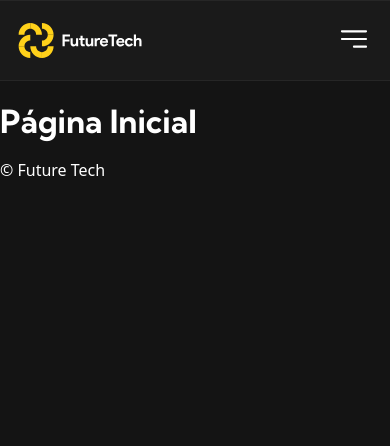
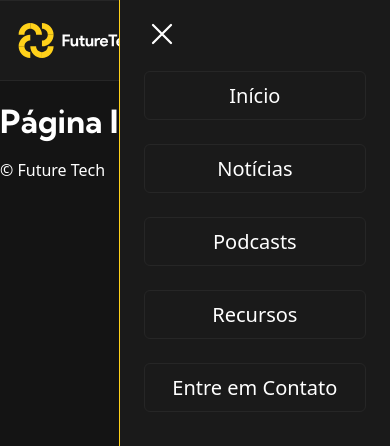
Before and after one commit to alexandreraminelli/pratica-react-ai-blog-website, a React (Vite) app: page / in a window 390 px wide. Shown: the top 446 px of the page. Built offline with nearby package versions, Linux system fonts and the light colour scheme.

Commit message:
feat(navbar): navbar para mobile

```diff
--- a/src/assets/styles/base/border.css
+++ b/src/assets/styles/base/border.css
@@ -4,6 +4,7 @@
 /* Variáveis CSS de borda */
 :root {
   --border01: 1px solid var(--dark15);
+  --border02: 1px solid var(--primary-color);
 }
 
 /* Classe pra borda arredondada 01 */
--- a/src/components/Buttons/IconButton/IconButton.tsx
+++ b/src/components/Buttons/IconButton/IconButton.tsx
@@ -7,6 +7,8 @@ import styles from "./IconButton.module.css"
 interface IconButtonProps {
   /** Ícone do botão */
   Icon: React.ComponentType
+  /** Classes personalizadas */
+  className?: string | null
 }
 
 /**
@@ -14,9 +16,9 @@ interface IconButtonProps {
  * @param Icon O ícone a ser exibido.
  * @returns O botão com o ícone.
  */
-export default function IconButton({ Icon }: IconButtonProps): JSX.Element {
+export default function IconButton({ Icon, className }: IconButtonProps): JSX.Element {
   return (
-    <button className={styles.iconButton}>
+    <button className={`${styles.iconButton} ${className || ""}`}>
       <Icon />
     </button>
   )
--- a/src/layout/Header/components/Navbar.module.css
+++ b/src/layout/Header/components/Navbar.module.css
@@ -1,37 +1,89 @@
 @charset "UTF-8";
 /* Estilos para o navbar do header */
 
+/* Navbar */
 nav.navbar {
   /* Lista de links */
   & ul {
+    /* Remover padding pré-definido de listas */
+    padding-inline-start: 0;
     /* Remover marcador */
     list-style-type: none;
+
     /* Layout */
     display: flex;
+
+    /* Links */
+    & a {
+      /* Borda */
+      border: var(--border01);
+      /* Cantos arredondados */
+      border-radius: 6px;
+    }
   }
+}
 
-  /* Botão de menu hambúrguer */
-  & button {
-    /* Cor do ícone */
-    color: var(--letter-white);
-  }
+/* Cor dos ícones */
+.MenuButton,
+nav.navbar button {
+  color: var(--letter-white);
 }
 
 /* navbar mobile (exibido na sidebar) */
 @media screen and (max-width: 824px) {
   nav.navbar {
-    /* Lista de links (sidebar) */
-    & .sidebar {
-      /* Posição */
-      position: fixed;
-      top: 0;
-      right: 0;
+    /* Posição */
+    position: fixed;
+    top: 0;
+    bottom: 0;
+    right: 0;
+    /* Dimensões */
+    width: 57vw;
+    max-width: 240px;
+    /* Espaçamento */
+    padding: 16px 24px;
 
+    /* Background */
+    background-color: var(--background-secondary);
+    /* Borda */
+    border-left: var(--border02);
+
+    /* Lista de links */
+    ul {
       /* Layout */
+      align-items: center;
       flex-direction: column;
+      gap: 24px;
 
-      /* Ocultar navbar no mobile */
-      transform: translateX(100%);
+      /* list-item de links */
+      & li {
+        /* Links ocuparem toda a largura */
+        min-width: 192px;
+        width: 100%;
+
+        /* Links */
+        & a {
+          /* Tipografia */
+          font-size: 1.25rem; /* 20px */
+
+          /* Layout */
+          display: flex;
+          align-items: center;
+          justify-content: center;
+
+          /* Espaçamento */
+          padding: 12px 18px;
+        }
+      }
     }
   }
 }
+
+@media screen and (min-width: 825px) {
+  /* Ocultar botões de abrir e fechar o menu mobile */
+  /* Cor dos ícones */
+  .MenuButton,
+  nav.navbar button {
+    display: none;
+  }
+}
--- a/src/layout/Header/components/Navbar.tsx
+++ b/src/layout/Header/components/Navbar.tsx
@@ -22,9 +22,8 @@ interface LinksNavbarProps {
  */
 export default function Navbar(): JSX.Element {
   return (
-    <nav className={styles.navbar}>
-      {/* Sidebar: elementos ocultos no mobile */}
-      <div className={styles.sidebar}>
+    <>
+      <nav className={styles.navbar}>
         {/* Botão de fechar o navbar mobile */}
         <IconButton Icon={CloseIcon} />
 
@@ -34,13 +33,12 @@ export default function Navbar(): JSX.Element {
           <LinkNavbar link="/noticias" text="Notícias" />
           <LinkNavbar link="/podcasts" text="Podcasts" />
           <LinkNavbar link="/recursos" text="Recursos" />
-          <LinkNavbar link="/contato" text="Contato" />
+          <LinkNavbar link="/contato" text="Entre em Contato" />
         </ul>
-      </div>
-
+      </nav>
       {/* Botão de menu mobile */}
-      <IconButton Icon={MenuIcon} />
-    </nav>
+      <IconButton Icon={MenuIcon} className={styles.MenuButton} />
+    </>
   )
 }
 
```
